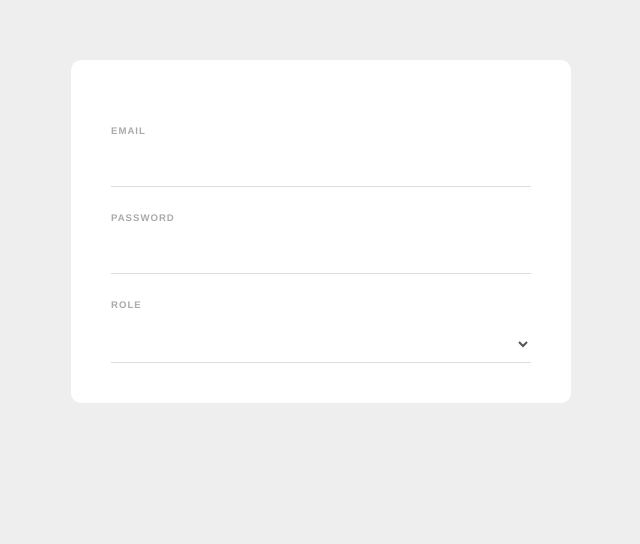
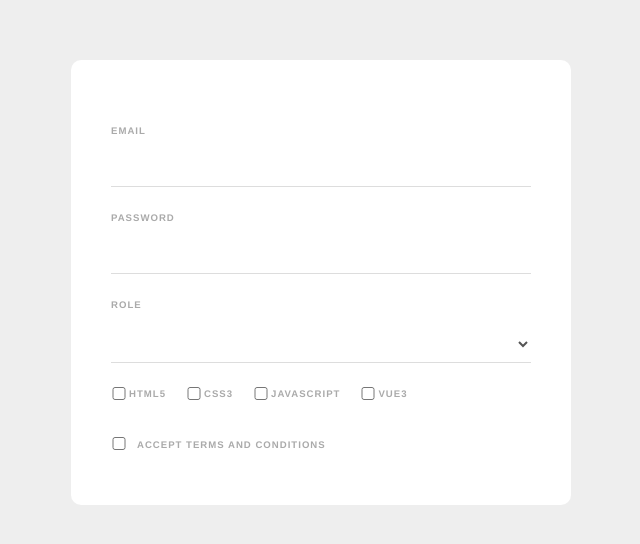
Before and after one commit to PauGarciaMartinez/vue-web-form, a Vue app: page / in a window 1280 px wide. Shown: the top 544 px of the page, without its empty margins (319-959 px from the left). Built offline with nearby package versions, Linux system fonts and the light colour scheme.

Commit message:
Add a languages field

```diff
--- a/src/components/SignUpForm.vue
+++ b/src/components/SignUpForm.vue
@@ -7,10 +7,29 @@
     <input type="password" required v-model="password">
 
     <label>Role</label>
-    <select v-model="role">
+    <select v-model="role" required>
       <option value="developer">Web Developer</option>
       <option value="designer">Web Designer</option>
     </select>
+
+    <div class="languages">
+      <input type="checkbox" value="html" v-model="languages">
+      <label>HTML5</label>
+
+      <input type="checkbox" value="css" v-model="languages">
+      <label>CSS3</label>
+
+      <input type="checkbox" value="javascript" v-model="languages">
+      <label>JavaScript</label>
+
+      <input type="checkbox" value="vue" v-model="languages">
+      <label>Vue3</label>
+    </div>
+
+    <div class="terms">
+      <input type="checkbox" v-model="terms" required>
+      <label>Accept terms and conditions</label>
+    </div>
 
   </form>
 </template>
@@ -22,7 +41,9 @@ export default {
     return {
       email: '',
       password: '',
-      role: ''
+      role: '',
+      terms: false,
+      languages: []
     }
   }
 }
@@ -56,4 +77,24 @@ input, select {
   color: #555;
   background-color: white;
 }
+input[type='checkbox'] {
+  display: inline-block;
+  width: 16px;
+  margin: 0 10px 0 0;
+  position: relative;
+  top: 2px;
+}
+.languages {
+  display: flex;
+  flex-direction: row;
+  justify-content: flex-start;
+  align-items: center;
+  gap: 5px;
+}
+.languages input {
+  margin: 5px -3px 0px 15px;
+}
+.languages input:first-child {
+  margin-left: 0px;
+}
 </style>
```
